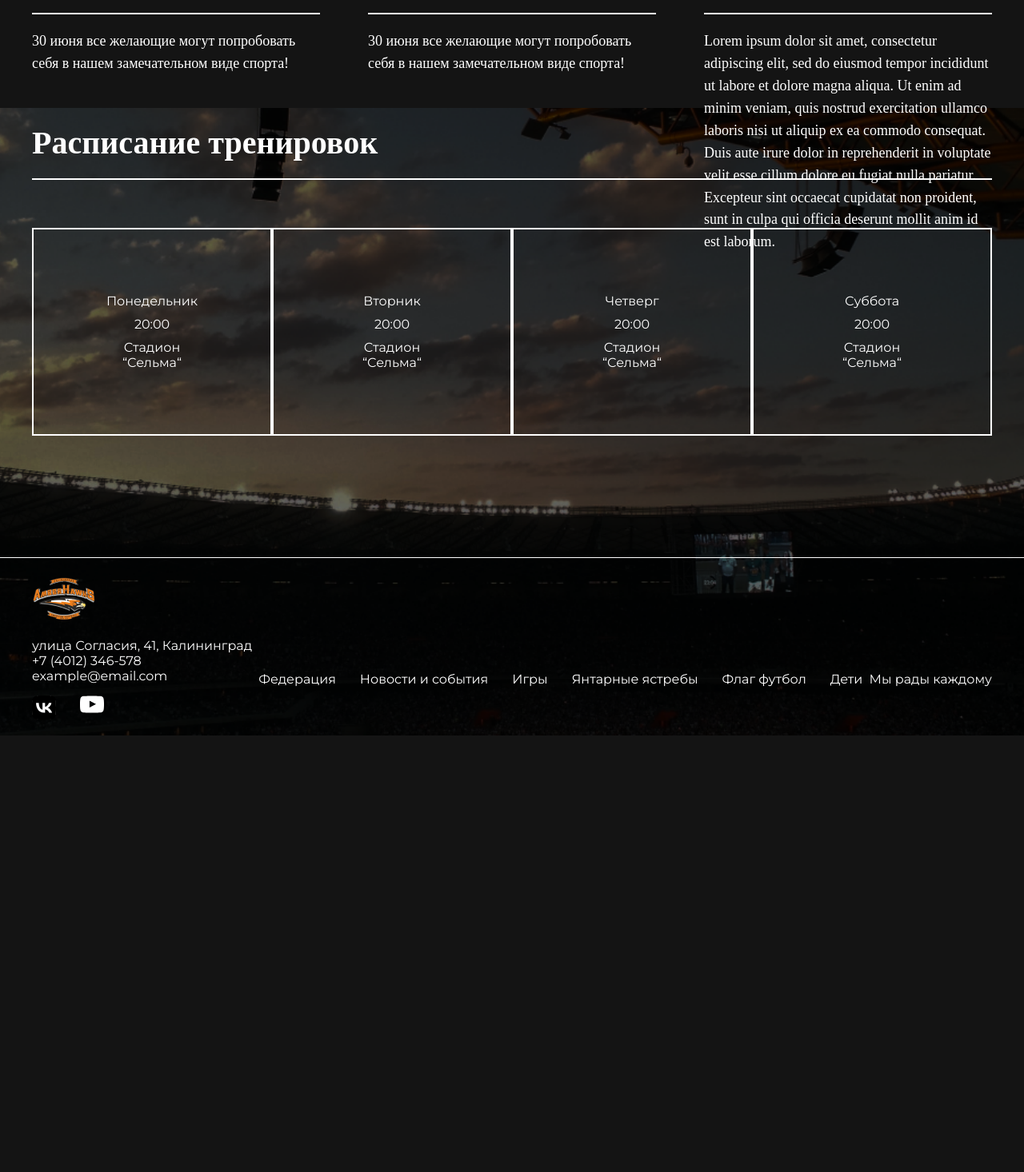
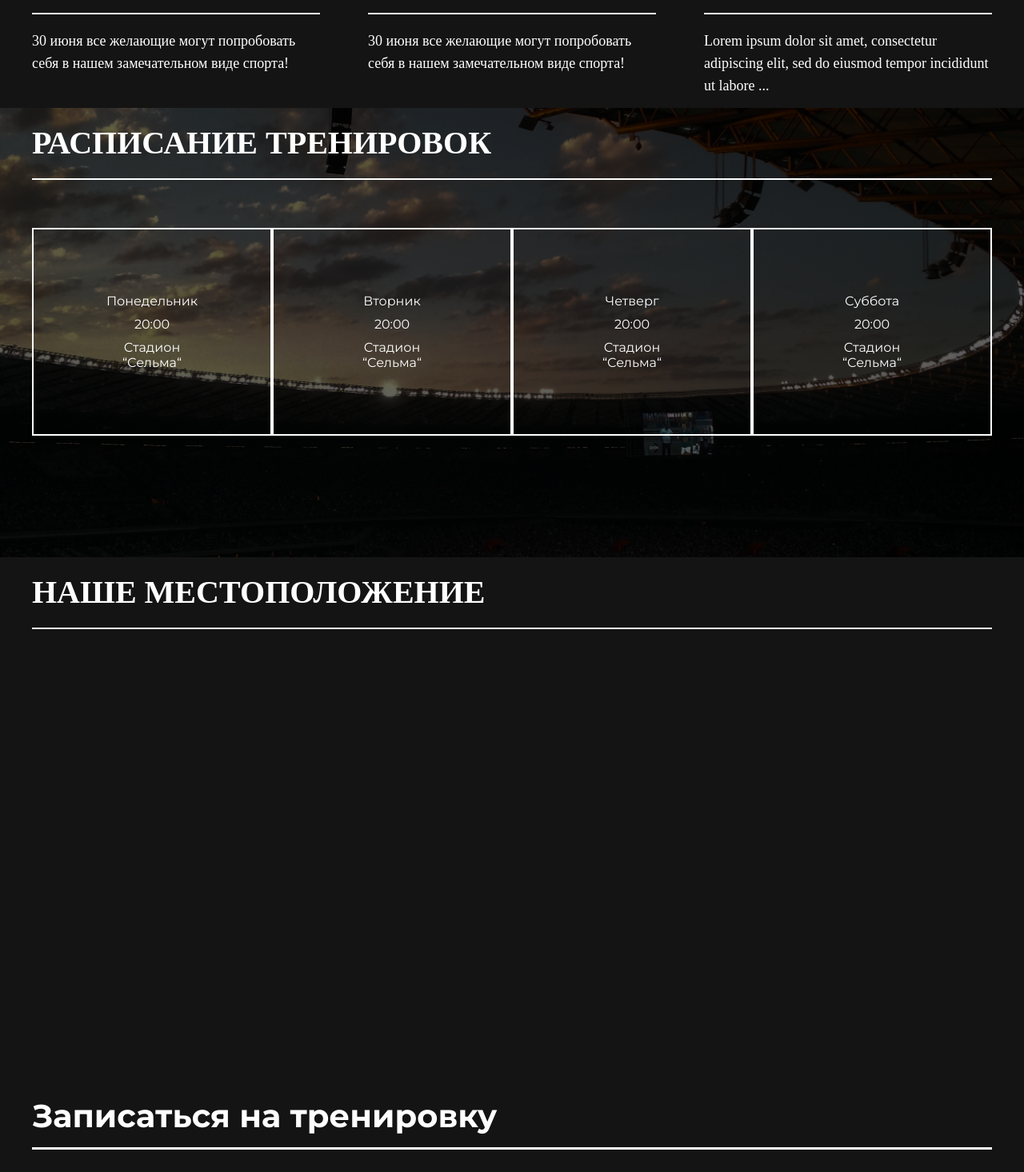
Before and after one commit to ElizavetaBiryukova/amber-hawks-frontend, a Next.js app: page / in a window 1280 px wide. Shown: the part 1400-2866 px from the top of the page at 80% size. Before the commit the page ends 2320 px from the top, so only its background shows below. Built offline with nearby package versions, Linux system fonts and the light colour scheme.

Commit message:
feat: add map

```diff
--- a/src/app/page.jsx
+++ b/src/app/page.jsx
@@ -4,6 +4,9 @@ import Navigation from '@/components/UI/navigation/Navigation';
 import HomePage from '@/components/pages/Home/HomePage';
 import News from '@/components/pages/Home/News/News';
 import TrainingSchedule from '@/components/pages/Home/trainingSchedule/TrainingSchedule';
+import Form from '@/components/UI/form/Form';
+import Place from '@/components/pages/Home/Place/Place';
+
 export default async function Home() {
   return (
     <>
@@ -22,8 +25,14 @@ export default async function Home() {
         <div className={styles.container}>
           <TrainingSchedule />
         </div>
-        <Footer />
       </div>
+      <div className={styles.container}>
+        <Place />
+      </div>
+      <div className={styles.container}>
+        <Form />
+      </div>
+      <Footer />
     </>
   );
 }
--- a/src/components/UI/newsCard/NewsCard.jsx
+++ b/src/components/UI/newsCard/NewsCard.jsx
@@ -12,13 +12,14 @@ export default function NewsCard({ item }) {
         <div className={styles.img}>
           <Image
             fill
+            sizes='100%'
             src={item.img}
             alt='photo'
           />
         </div>
         <h1 className={styles.title}>{item.title}</h1>
         <p className={styles.text}>
-          {item.text}
+          {item.text.length > 100 ? `${item.text.slice(0, 100)}...` : item.text}
         </p>
       </div>
     </>
--- /dev/null
+++ b/src/components/pages/Home/Place/Place.jsx
@@ -0,0 +1,12 @@
+import styles from './Place.module.css'
+
+export default function Place() {
+    return (
+        <div>
+            <div className={styles.place__title}>Наше местоположение</div>
+            <div className={styles.place__map}>
+                <iframe src="https://yandex.ru/map-widget/v1/?um=constructor%3A31b656cf3e53ba0d4073369918afe0d7a61abbe99496f7fcab5f1df2638badea&amp;source=constructor" width="100%" height="500" frameBorder="0"></iframe>
+            </div>
+        </div>
+    );
+}
--- /dev/null
+++ b/src/components/pages/Home/Place/Place.module.css
@@ -0,0 +1,14 @@
+.place__title {
+  color: var(--2, #fff);
+  font-family: Bitter;
+  font-size: 40px;
+  font-weight: 600;
+  line-height: 120%; /* 48px */
+  padding: 20px 0px;
+  border-bottom: 2px solid white;
+  text-transform: uppercase;
+}
+
+.place__map {
+  margin-top: 40px;
+}
--- a/src/components/pages/Home/trainingSchedule/TrainingSchedule.jsx
+++ b/src/components/pages/Home/trainingSchedule/TrainingSchedule.jsx
@@ -4,9 +4,9 @@ import styles from './TrainingSchedule.module.css'
 export default function TrainingSchedule() {
   return (
     <div>
-      <div className={styles.scheduleTitle}>Расписание тренировок</div>
+      <div className={styles.schedule__title}>Расписание тренировок</div>
       <div className={styles.schedule__list}>
-      <div className={styles.schedule__item}>
+        <div className={styles.schedule__item}>
           <span>Понедельник</span>
           <span>20:00</span>
           <span>Стадион &ldquo;Сельма&ldquo;</span>
--- a/src/components/pages/Home/trainingSchedule/TrainingSchedule.module.css
+++ b/src/components/pages/Home/trainingSchedule/TrainingSchedule.module.css
@@ -1,4 +1,4 @@
-.scheduleTitle {
+.schedule__title {
   color: var(--2, #fff);
   font-family: Bitter;
   font-size: 40px;
@@ -6,15 +6,16 @@
   line-height: 120%; /* 48px */
   padding: 20px 0px;
   border-bottom: 2px solid white;
+  text-transform: uppercase;
 }
 
-.schedule__list{
+.schedule__list {
   display: flex;
   justify-content: center;
   padding: 60px 0px 152px 0px;
 }
 
-.schedule__item{
+.schedule__item {
   display: flex;
   flex-direction: column;
   justify-content: center;
```
